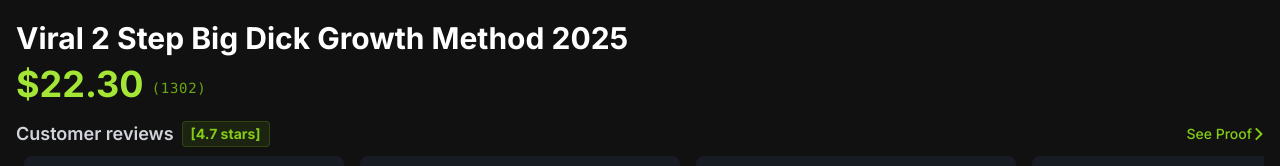
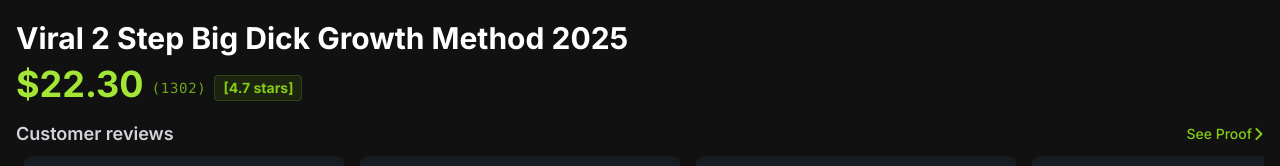
Before and after one commit to Ian-Leakey-G0At/EGGPLANT-METHOD-feature-eggplant-method-fortress, a Next.js app: page / in a window 1280 px wide. Shown: the part 786-952 px from the top of the page. Built offline with nearby package versions, Linux system fonts and the light colour scheme.

Commit message:
ANTIGRAVITY-4

```diff
--- a/src/components/PurchasedExperience.tsx
+++ b/src/components/PurchasedExperience.tsx
@@ -33,7 +33,12 @@ const PloyRatingSystem = () => {
                 </div>
             ) : (
                 <div className="animate-fadeIn">
-                    <h3 className="text-lg font-bold mb-4 text-white">Share Your Results</h3>
+                    <div className="flex items-center gap-3 mb-4">
+                        <h3 className="text-lg font-bold text-white">Share Your Results</h3>
+                        <span className="text-lime-500 font-bold text-sm bg-lime-500/10 px-2 py-0.5 rounded border border-lime-500/20">
+                            [4.7 stars]
+                        </span>
+                    </div>
 
                     {/* Stars */}
                     <div className="flex space-x-2 mb-4">
@@ -62,8 +67,8 @@ const PloyRatingSystem = () => {
                         onClick={handleSubmit}
                         disabled={rating === 0}
                         className={`w-full py-3 rounded-md font-bold transition-all duration-200 ${rating > 0
-                                ? 'bg-lime-500 text-black hover:bg-lime-400 transform hover:scale-[1.02]'
-                                : 'bg-gray-700 text-gray-500 cursor-not-allowed'
+                            ? 'bg-lime-500 text-black hover:bg-lime-400 transform hover:scale-[1.02]'
+                            : 'bg-gray-700 text-gray-500 cursor-not-allowed'
                             }`}
                     >
                         Post Review
--- a/src/components/UnpurchasedHomepage.tsx
+++ b/src/components/UnpurchasedHomepage.tsx
@@ -35,23 +35,23 @@ export function UnpurchasedHomepage() {
                                 </h1>
                                 <div className="flex items-center gap-2 mt-2">
                                     <p className="text-4xl font-bold text-lime-400">$22.30</p>
-                                    <span className="text-lime-500/80 font-mono text-sm tracking-wider pt-2">
-                                        (1302)
-                                    </span>
+                                    <div className="flex items-center gap-2 pt-2">
+                                        <span className="text-lime-500/80 font-mono text-sm tracking-wider">
+                                            (1302)
+                                        </span>
+                                        <span className="text-lime-500 font-bold text-sm bg-lime-500/10 px-2 py-0.5 rounded border border-lime-500/20">
+                                            [4.7 stars]
+                                        </span>
+                                    </div>
                                 </div>
                             </section>
 
                             {/* Reviews */}
                             <section className="mt-4">
                                 <div className="flex justify-between items-center mb-2">
-                                    <div className="flex items-center gap-2">
-                                        <h2 className="text-lg font-semibold text-gray-300">
-                                            Customer reviews
-                                        </h2>
-                                        <span className="text-lime-500 font-bold text-sm bg-lime-500/10 px-2 py-0.5 rounded border border-lime-500/20">
-                                            [4.7 stars]
-                                        </span>
-                                    </div>
+                                    <h2 className="text-lg font-semibold text-gray-300">
+                                        Customer reviews
+                                    </h2>
                                     <Link
                                         className="text-sm font-medium text-lime-500 flex items-center"
                                         href="/proof"
```
